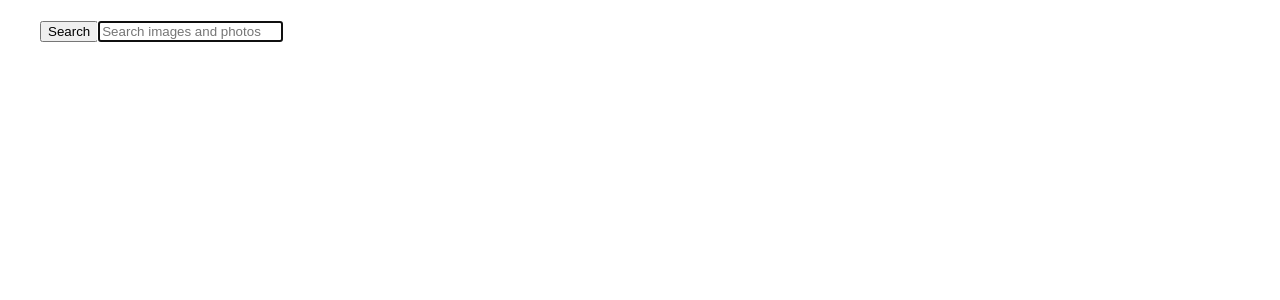
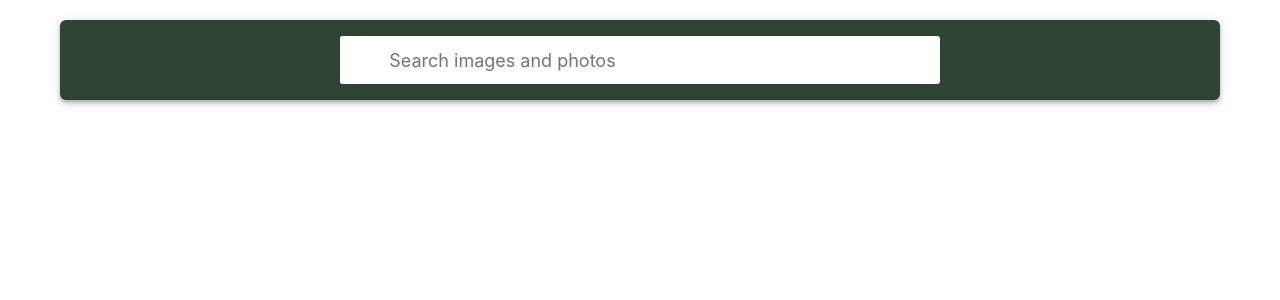
Before and after one commit to Anastasiia-Yarmilko/goit-react-hw-03-image-finder, a React (Create React App) app: page / in a window 1280 px wide. Shown: the top 300 px of the page. Built offline with nearby package versions, Linux system fonts and the light colour scheme.

Commit message:
Trying to fix bug with modal

```diff
--- a/package.json
+++ b/package.json
@@ -20,7 +20,9 @@
     "start": "react-scripts start",
     "build": "react-scripts build",
     "test": "react-scripts test",
-    "eject": "react-scripts eject"
+    "eject": "react-scripts eject",
+    "predeploy": "npm run build",
+    "deploy": "gh-pages -d build"
   },
   "eslintConfig": {
     "extends": [
@@ -41,7 +43,7 @@
     ]
   },
   "devDependencies": {
-    "gh-pages": "^3.1.0",
+    "gh-pages": "^3.2.0",
     "husky": "^6.0.0",
     "lint-staged": "^10.5.4",
     "prettier": "^2.2.1"
--- a/src/App.js
+++ b/src/App.js
@@ -14,23 +14,23 @@ class App extends Component {
     page: 1,
     largeImage: '',
     showModal: false,
-    q: '',
+    que: '',
     isLoading: false,
     error: null,
   };
 
   componentDidUpdate(prevProps, prevState) {
-    if (prevState.q !== this.state.q) {
+    if (prevState.que !== this.state.que) {
       this.fetchGallery();
     }
   }
 
   onChangeQuery = query => {
-    this.setState({ q: query, page: 1, gallery: [], error: null });
+    this.setState({ que: query, page: 1, gallery: [], error: null });
   };
   fetchGallery = () => {
-    const { q, page } = this.state;
-    const options = { q, page };
+    const { que, page } = this.state;
+    const options = { que, page };
 
     this.setState({ isLoading: true });
     pixabayApi
@@ -67,7 +67,7 @@ class App extends Component {
 
   render() {
     const { showModal, gallery, isLoading, error, largeImage } = this.state;
-    const shouldShowLoadMoreBtn = gallery.length > 0 && !isLoading;
+    const showLoadMoreBtn = gallery.length > 0 && !isLoading;
     return (
       <Container>
         {error && <h1>Try again!</h1>}
@@ -75,7 +75,7 @@ class App extends Component {
         <Gallery showGallery={gallery} onImgClick={this.imgClick} />
 
         {isLoading && <Loader />}
-        {shouldShowLoadMoreBtn && <Button onClick={this.fetchGallery} />}
+        {showLoadMoreBtn && <Button onClick={this.fetchGallery} />}
 
         {showModal && (
           <Modal onClose={this.imgClick}>
@@ -90,7 +90,7 @@ class App extends Component {
 App.propTypes = {
   gallery: PropTypes.array,
   page: PropTypes.number,
-  q: PropTypes.string,
+  que: PropTypes.string,
   largeImage: PropTypes.string,
   showModal: PropTypes.bool,
   isLoading: PropTypes.bool,
--- a/src/components/GalleryItem/GalleryItem.module.css
+++ b/src/components/GalleryItem/GalleryItem.module.css
@@ -9,8 +9,11 @@
   height: 260px;
   object-fit: cover;
   transition: transform 250ms cubic-bezier(0.4, 0, 0.2, 1);
+    border-radius: 3px;
+
 }
 
 .GalleryItemImage:hover {
   transform: scale(1.03);
+  border-radius: 6px;
 }
--- a/src/index.css
+++ b/src/index.css
@@ -11,3 +11,152 @@ code {
   font-family: source-code-pro, Menlo, Monaco, Consolas, 'Courier New',
     monospace;
 }
+
+html {
+  box-sizing: border-box;
+  width: 100vw;
+  overflow-x: hidden;
+}
+
+*,
+*::before,
+*::after {
+  box-sizing: inherit;
+}
+
+img {
+  display: block;
+  max-width: 100%;
+  height: auto;
+}
+
+ul {
+  list-style: none;
+}
+
+.App {
+  display: grid;
+  grid-template-columns: 1fr;
+  grid-gap: 16px;
+  padding-bottom: 24px;
+}
+
+.Search {
+  top: 0;
+  left: 0;
+  position: sticky;
+  z-index: 100;
+  display: flex;
+  justify-content: center;
+  align-items: center;
+  min-height: 80px;
+  padding-right: 24px;
+  padding-left: 24px;
+  padding-top: 12px;
+  padding-bottom: 12px;
+  color: #fff;
+  background-color: #2d4435;
+  border-radius: 6px;
+  box-shadow: 0px 2px 4px -1px rgba(0, 0, 0, 0.2),
+    0px 4px 5px 0px rgba(0, 0, 0, 0.14), 0px 1px 10px 0px rgba(0, 0, 0, 0.12);
+}
+
+.SearchForm {
+  display: flex;
+  align-items: center;
+  width: 100%;
+  max-width: 600px;
+  background-color: #fff;
+  border-radius: 3px;
+  overflow: hidden;
+}
+
+.SearchForm-button {
+  display: inline-block;
+  width: 48px;
+  height: 48px;
+  border: 0;
+  background-color: rgb(255, 255, 255);
+  opacity: 0.6;
+  transition: opacity 250ms cubic-bezier(0.4, 0, 0.2, 1);
+  cursor: pointer;
+  outline: none;
+}
+
+.SearchForm-button-label {
+  position: absolute;
+  width: 1px;
+  height: 1px;
+  padding: 0;
+  overflow: hidden;
+  clip: rect(0, 0, 0, 0);
+  white-space: nowrap;
+  clip-path: inset(50%);
+  border: 0;
+}
+
+.SearchForm-button:hover {
+  opacity: 1;
+}
+
+.SearchForm-input {
+  display: inline-block;
+  width: 100%;
+  font: inherit;
+  font-size: 20px;
+  border: none;
+  outline: none;
+  padding-left: 4px;
+  padding-right: 4px;
+}
+
+.SearchForm-input::placeholder {
+  font: inherit;
+  font-size: 18px;
+}
+
+.Gallery {
+  display: grid;
+  max-width: calc(100vw - 48px);
+  grid-template-columns: repeat(auto-fill, minmax(320px, 1fr));
+  grid-gap: 16px;
+  margin-top: 30px;
+  margin-bottom: 0;
+  padding: 0;
+  list-style: none;
+  margin-left: auto;
+  margin-right: auto;
+}
+
+.Button {
+  padding: 8px 16px;
+  border-radius: 2px;
+  background-color: #2d4435;
+  transition: all 250ms cubic-bezier(0.4, 0, 0.2, 1);
+  text-align: center;
+  display: inline-block;
+  color: #fff;
+  border: 0;
+  text-decoration: none;
+  cursor: pointer;
+  font-family: inherit;
+  font-size: 18px;
+  line-height: 24px;
+  font-style: normal;
+  font-weight: 500;
+  min-width: 180px;
+  box-shadow: 0px 3px 1px -2px rgba(0, 0, 0, 0.2),
+    0px 2px 2px 0px rgba(0, 0, 0, 0.14), 0px 1px 5px 0px rgba(0, 0, 0, 0.12);
+}
+
+.Button:hover,
+.Button:focus {
+  background-color: #2e423577;
+}
+
+.Button-wraper {
+  display: flex;
+  align-items: center;
+  justify-content: center;
+  padding: 20px 0;
+}
--- a/src/services/pixabay.api.js
+++ b/src/services/pixabay.api.js
@@ -1,6 +1,6 @@
 import axios from 'axios';
 
-const BASE_URL = 'https://pixabay.com/api';
+const BASE_URL = 'https://pixabay.com/api/';
 const API_KEY = '20808921-1f06a7735b40cece4e6350a25';
 
 axios.defaults.baseURL = BASE_URL;
```
Also changed, not shown: 19 other files (tests, documents, lock files or other folders).
